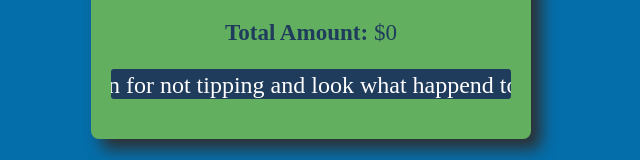
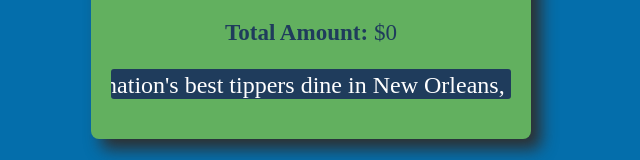
Before and after one commit to PeterwMcClelland/Heres-A-Tip, a React (Create React App) app: page / in a window 1280 px wide. Shown: the part 467-627 px from the top of the page, without its empty margins (329-969 px from the left). Built offline with nearby package versions, Linux system fonts and the light colour scheme.

Commit message:
README Update

```diff
--- a/src/App.js
+++ b/src/App.js
@@ -100,8 +100,6 @@
           )}
           <div className="news-ticker">
             <div className="news-ticker-content">
-              <span className="news-h1">Tipping News: </span> JFK was known for
-              not tipping and look what happend to him.{" "}
               <span className="news-h1"> Tipping News: </span> The nation's best
               tippers dine in New Orleans, leaving an average gratuity of 19.7%.{" "}
               <span className="news-h1">Tipping News: </span> Tom Hanks tipped
```
Also changed, not shown: 1 other file (tests, documents, lock files or other folders).
